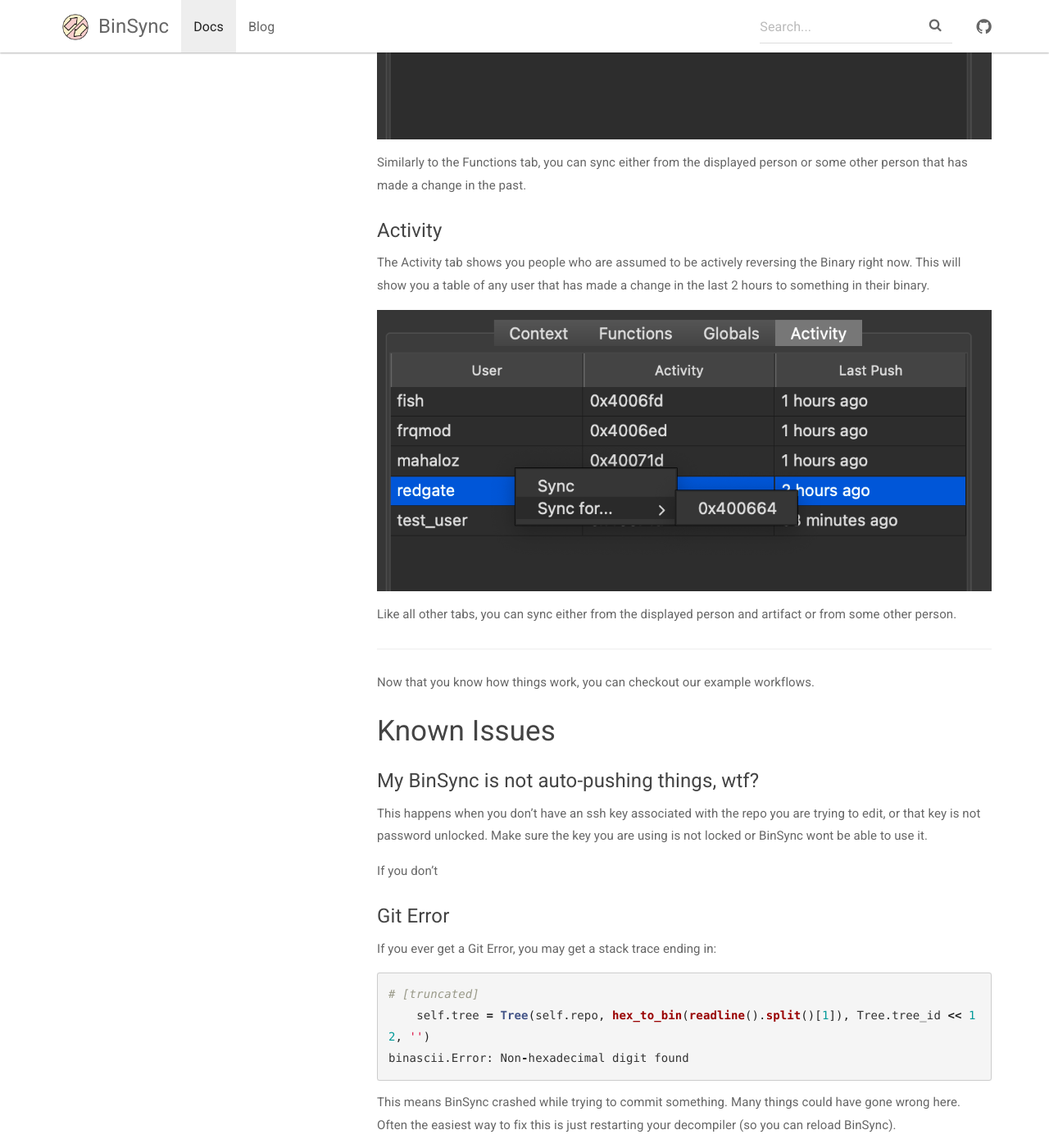
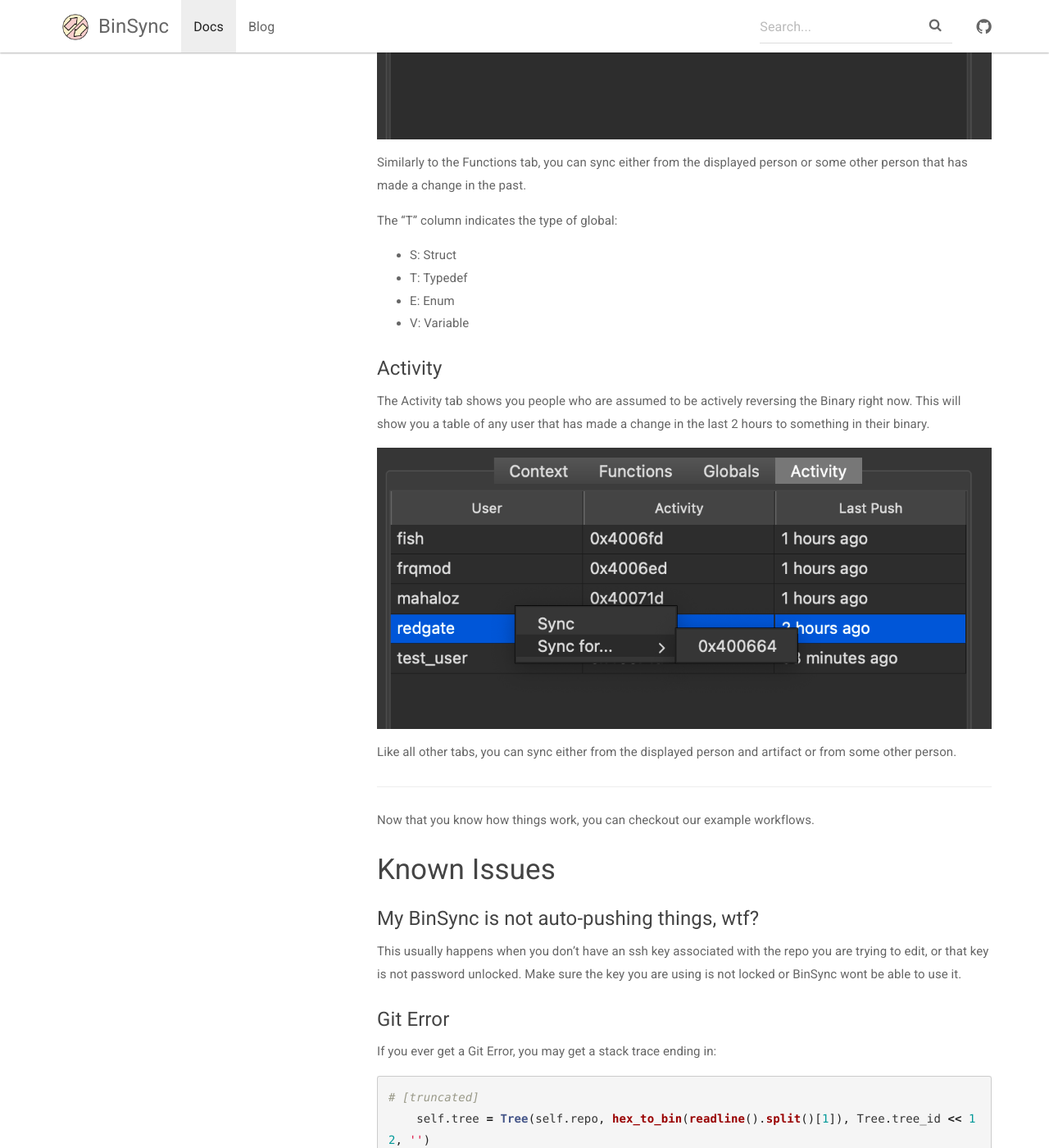
Before and after one commit to binsync/binsync.net, a Jekyll site: the page built from _docs/use_guide/fundamentals.md, in a window 1280 px wide and 1400 px high, scrolled down 3092 px. Shown: the whole window at 82% size. Built offline with Jekyll 4.4.1, drawn with Linux system fonts in a browser that asks for light colours.

Commit message:
Documentation update

```diff
--- a/_docs/use_guide/fundamentals.md
+++ b/_docs/use_guide/fundamentals.md
@@ -68,6 +68,12 @@
 
 Similarly to the Functions tab, you can sync either from the displayed person or some other person that has made a change in the past.
 
+The "T" column indicates the type of global:
+- S: Struct
+- T: Typedef
+- E: Enum
+- V: Variable
+
 ### Activity
 The Activity tab shows you people who are assumed to be actively reversing the Binary right now. This will show you a table of any user that has made a change in the last 2 hours to something in their binary.
 
@@ -81,9 +87,7 @@
 
 ## Known Issues
 ### My BinSync is not auto-pushing things, wtf?
-This happens when you don't have an ssh key associated with the repo you are trying to edit, or that key is not password unlocked. Make sure the key you are using is not locked or BinSync wont be able to use it.
-
-If you don't
+This usually happens when you don't have an ssh key associated with the repo you are trying to edit, or that key is not password unlocked. Make sure the key you are using is not locked or BinSync wont be able to use it.
 
 ### Git Error
 If you ever get a Git Error, you may get a stack trace ending in:
```
Also changed, not shown: _docs/decompilers/binja.md (+3 -0 lines), README.md.
